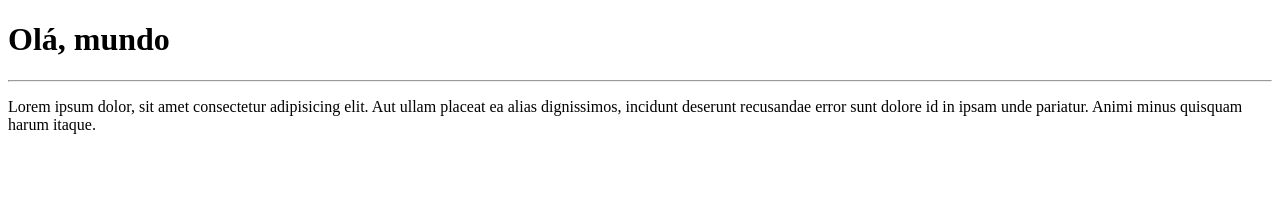
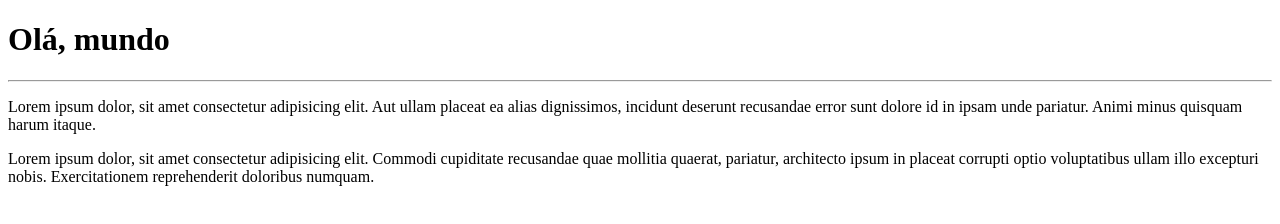
Before and after one commit to Felipe0132/Oi-Mundo, a plain HTML site: page site-exemplo/index.html in a window 1280 px wide. Drawn offline with Linux system fonts and the light colour scheme.

Commit message:
adicionei um paragrafo

```diff
--- a/site-exemplo/index.html
+++ b/site-exemplo/index.html
@@ -10,5 +10,6 @@
     <h1>Olá, mundo</h1>
     <hr>
     <p>Lorem ipsum dolor, sit amet consectetur adipisicing elit. Aut ullam placeat ea alias dignissimos, incidunt deserunt recusandae error sunt dolore id in ipsam unde pariatur. Animi minus quisquam harum itaque.</p>
+    <p>Lorem ipsum dolor, sit amet consectetur adipisicing elit. Commodi cupiditate recusandae quae mollitia quaerat, pariatur, architecto ipsum in placeat corrupti optio voluptatibus ullam illo excepturi nobis. Exercitationem reprehenderit doloribus numquam.</p>
 </body>
 </html>
```
